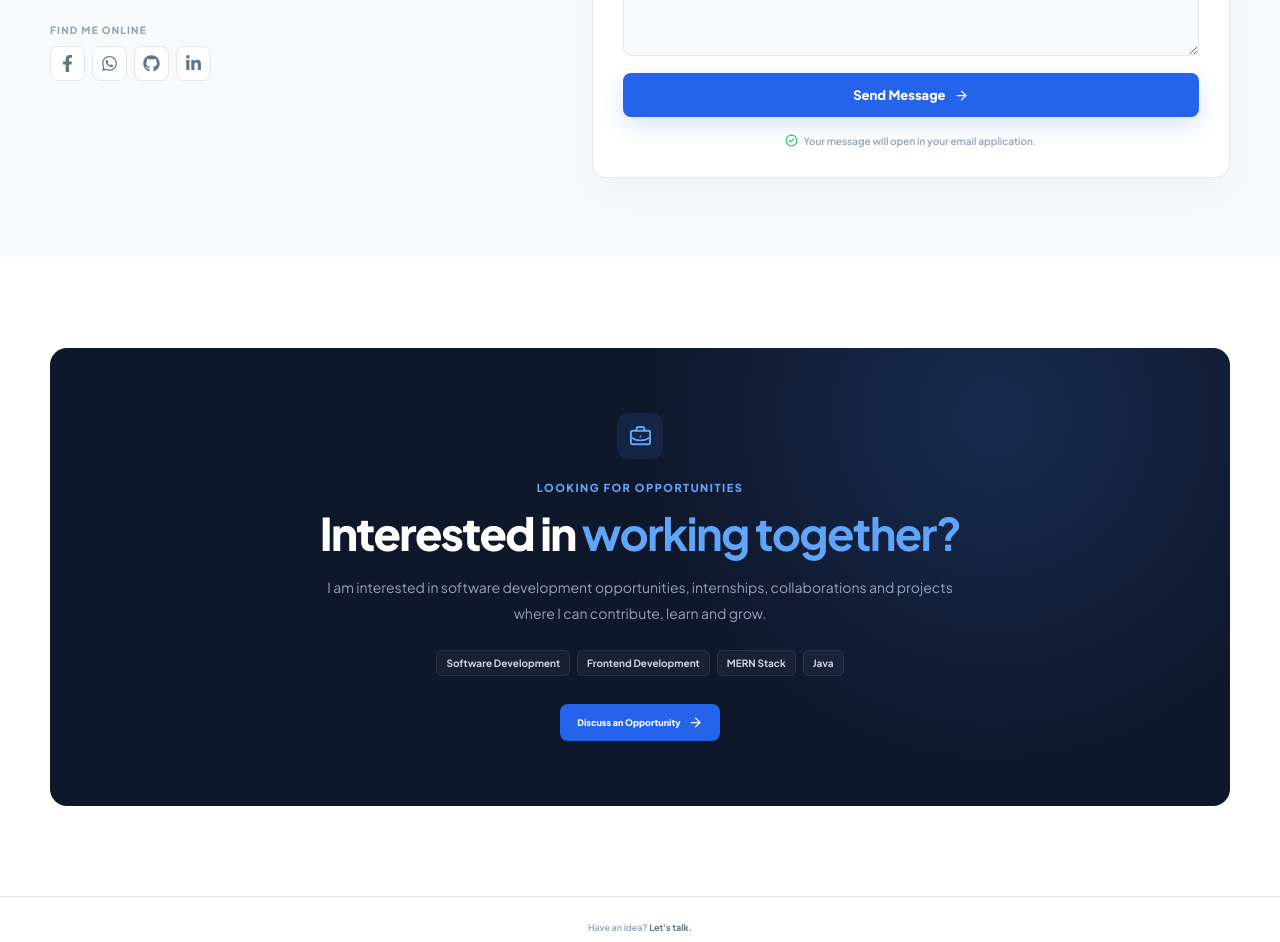
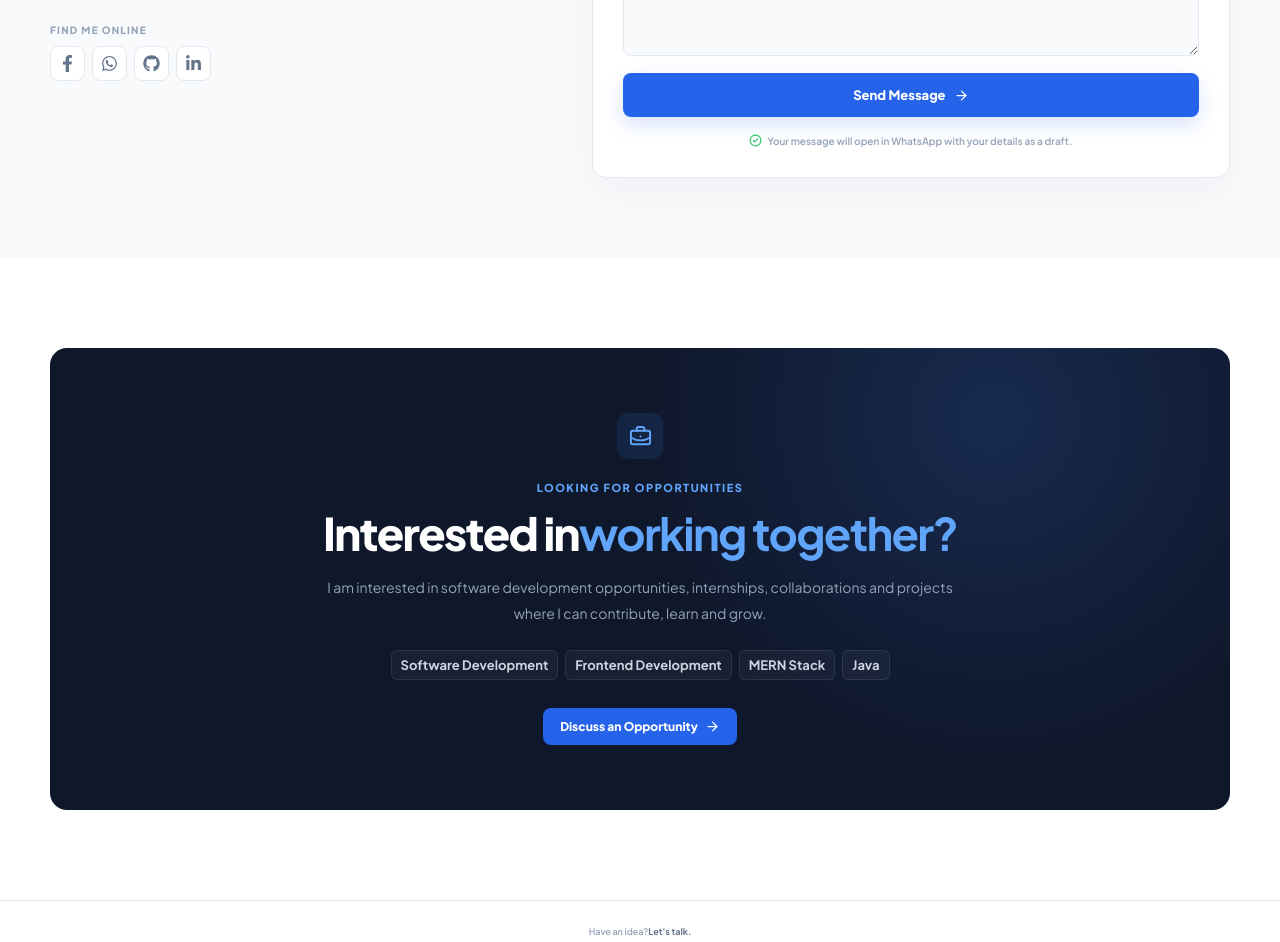
Before and after one commit to Krishna-MERN/My-Portfolio-2026-, a React (Vite) app: page /contact in a window 1280 px wide. Shown: the part 1060-2002 px from the top of the page. Built offline with nearby package versions, Linux system fonts and the light colour scheme.

Commit message:
Updated Blog Page and Updates page

```diff
--- a/src/pages/Contact.jsx
+++ b/src/pages/Contact.jsx
@@ -16,47 +16,112 @@ import {
 } from "react-icons/fa6";
 
 import {
-  // FaLinkedinIn,
   FaFacebookF,
   FaWhatsapp,
 } from "react-icons/fa";
 
 import "../styles/Contact.css";
 
+
 const Contact = () => {
+
+  // =========================================================
+  // WHATSAPP NUMBER
+  // Change this number whenever required.
+  // Country code included, without + or spaces.
+  // =========================================================
+
+  const whatsappNumber = "917985687221";
+
+
+  // =========================================================
+  // CONTACT FORM
+  // =========================================================
+
   const handleSubmit = (e) => {
+
     e.preventDefault();
 
     const form = e.target;
 
-    const name = form.name.value;
-    const email = form.email.value;
-    const subject = form.subject.value;
-    const message = form.message.value;
+    const name = form.name.value.trim();
+    const email = form.email.value.trim();
+    const subject = form.subject.value.trim();
+    const message = form.message.value.trim();
 
-    const mailSubject = encodeURIComponent(
-      subject || `Portfolio Contact from ${name}`
-    );
 
-    const mailBody = encodeURIComponent(
-      `Hello Krishna,
+    // =======================================================
+    // WHATSAPP MESSAGE
+    // =======================================================
+
+    const whatsappMessage = `Hello Krishna,
+
+I visited your portfolio and would like to get in touch with you.
 
 Name: ${name}
 Email: ${email}
+Subject: ${subject}
 
 Message:
 ${message}
 
 Regards,
-${name}`
+${name}`;
+
+
+    // =======================================================
+    // ENCODE MESSAGE
+    // =======================================================
+
+    const encodedMessage = encodeURIComponent(
+      whatsappMessage
     );
 
-    window.location.href =
-      `mailto:mail.kkshukla@gmail.com?subject=${mailSubject}&body=${mailBody}`;
+
+    // =======================================================
+    // WHATSAPP URL
+    // =======================================================
+
+    const whatsappURL =
+      `https://wa.me/${whatsappNumber}?text=${encodedMessage}`;
+
+
+    // =======================================================
+    // OPEN WHATSAPP
+    // =======================================================
+
+    window.open(
+      whatsappURL,
+      "_blank",
+      "noopener,noreferrer"
+    );
+
   };
+
+
+  // =========================================================
+  // OPPORTUNITY WHATSAPP
+  // =========================================================
+
+  const opportunityMessage =
+    `Hello Krishna,
+
+I visited your portfolio and would like to discuss a job opportunity with you.
+
+I would like to know more about your availability and experience.
+
+Thank you.`;
+
+
+  const opportunityWhatsAppURL =
+    `https://wa.me/${whatsappNumber}?text=${encodeURIComponent(
+      opportunityMessage
+    )}`;
+
 
   return (
     <main className="contact-page">
+
 
       {/* =====================================================
           HERO
@@ -69,20 +134,31 @@ ${name}`
           <div className="contact-hero-content">
 
             <span className="contact-eyebrow">
+
               <MessageCircle size={13} />
+
               GET IN TOUCH
+
             </span>
 
+
             <h1>
+
               Let's build
-              <span> something.</span>
+
+              <span>
+                 something.
+              </span>
+
             </h1>
+
 
             <p>
               Have a project idea, job opportunity, collaboration,
               or simply want to connect? Feel free to reach out.
               I would be happy to hear from you.
             </p>
+
 
             <div className="contact-availability">
 
@@ -101,6 +177,7 @@ ${name}`
       </section>
 
 
+
       {/* =====================================================
           CONTACT MAIN
       ===================================================== */}
@@ -110,6 +187,7 @@ ${name}`
         <div className="contact-container">
 
           <div className="contact-grid">
+
 
             {/* =================================================
                 LEFT INFORMATION
@@ -121,10 +199,17 @@ ${name}`
                 CONTACT INFORMATION
               </div>
 
+
               <h2>
+
                 Let's start a
-                <strong> conversation.</strong>
+
+                <strong>
+                   conversation.
+                </strong>
+
               </h2>
+
 
               <p className="contact-info-description">
                 Whether you're a recruiter, developer, startup,
@@ -133,7 +218,10 @@ ${name}`
               </p>
 
 
-              {/* Email */}
+
+              {/* =================================================
+                  EMAIL
+              ================================================= */}
 
               <a
                 href="mailto:mail.kkshukla@gmail.com"
@@ -141,18 +229,31 @@ ${name}`
               >
 
                 <div className="contact-info-icon">
+
                   <Mail size={17} />
+
                 </div>
 
+
                 <div>
-                  <span>Email</span>
-                  <strong>mail.kkshukla@gmail.com</strong>
+
+                  <span>
+                    Email
+                  </span>
+
+                  <strong>
+                    mail.kkshukla@gmail.com
+                  </strong>
+
                 </div>
 
               </a>
 
 
-              {/* Phone */}
+
+              {/* =================================================
+                  PHONE
+              ================================================= */}
 
               <a
                 href="tel:+917985687221"
@@ -160,50 +261,89 @@ ${name}`
               >
 
                 <div className="contact-info-icon">
+
                   <Phone size={17} />
+
                 </div>
 
+
                 <div>
-                  <span>Phone</span>
-                  <strong>+91  79856  87221</strong>
+
+                  <span>
+                    Phone
+                  </span>
+
+                  <strong>
+                    +91 79856 87221
+                  </strong>
+
                 </div>
 
               </a>
 
 
-              {/* Location */}
+
+              {/* =================================================
+                  LOCATION
+              ================================================= */}
 
               <div className="contact-info-card">
 
                 <div className="contact-info-icon">
+
                   <MapPin size={17} />
+
                 </div>
 
+
                 <div>
-                  <span>Location</span>
-                  <strong>New Delhi , India</strong>
+
+                  <span>
+                    Location
+                  </span>
+
+                  <strong>
+                    New Delhi, India
+                  </strong>
+
                 </div>
 
               </div>
 
 
-              {/* Availability */}
+
+              {/* =================================================
+                  AVAILABILITY
+              ================================================= */}
 
               <div className="contact-info-card">
 
                 <div className="contact-info-icon">
+
                   <Clock3 size={17} />
+
                 </div>
 
+
                 <div>
-                  <span>Availability</span>
-                  <strong>Open to opportunities</strong>
+
+                  <span>
+                    Availability
+                  </span>
+
+                  <strong>
+                    Open to opportunities
+                  </strong>
+
                 </div>
 
               </div>
 
 
-              {/* Social */}
+
+              {/* =================================================
+                  SOCIAL LINKS
+              ================================================= */}
 
               <div className="contact-social-section">
 
@@ -211,27 +351,43 @@ ${name}`
                   FIND ME ONLINE
                 </span>
 
+
                 <div className="contact-social-links">
+
+
+                  {/* Facebook */}
+
                   <a
                     href="https://www.facebook.com/YOUR-FACEBOOK-USERNAME"
                     target="_blank"
                     rel="noreferrer"
                     aria-label="Facebook"
                   >
+
                     <FaFacebookF size={17} />
+
                   </a>
 
 
+
                   {/* WhatsApp */}
+
                   <a
-    href="https://wa.me/917985687221?text=Hello%20Krishna,%20I%20visited%20your%20portfolio%20and%20would%20like%20to%20connect%20with%20you."
+                    href={`https://wa.me/${whatsappNumber}?text=${encodeURIComponent(
+                      "Hello Krishna, I visited your portfolio and would like to connect with you."
+                    )}`}
                     target="_blank"
                     rel="noreferrer"
                     aria-label="WhatsApp"
                   >
+
                     <FaWhatsapp size={17} />
+
                   </a>
 
+
+
+                  {/* GitHub */}
 
                   <a
                     href="https://github.com/"
@@ -239,8 +395,14 @@ ${name}`
                     rel="noreferrer"
                     aria-label="GitHub"
                   >
+
                     <FaGithub size={17} />
+
                   </a>
+
+
+
+                  {/* LinkedIn */}
 
                   <a
                     href="https://linkedin.com/"
@@ -248,8 +410,11 @@ ${name}`
                     rel="noreferrer"
                     aria-label="LinkedIn"
                   >
+
                     <FaLinkedinIn size={17} />
+
                   </a>
+
 
                 </div>
 
@@ -258,17 +423,22 @@ ${name}`
             </div>
 
 
+
             {/* =================================================
                 CONTACT FORM
             ================================================= */}
 
             <div className="contact-form-wrapper">
 
+
               <div className="contact-form-header">
 
                 <div className="contact-form-icon">
+
                   <Send size={18} />
+
                 </div>
+
 
                 <div>
 
@@ -285,12 +455,16 @@ ${name}`
               </div>
 
 
+
               <form
                 className="contact-form"
                 onSubmit={handleSubmit}
               >
 
-                {/* Name */}
+
+                {/* =================================================
+                    NAME
+                ================================================= */}
 
                 <div className="contact-form-group">
 
@@ -303,13 +477,17 @@ ${name}`
                     name="name"
                     type="text"
                     placeholder="Enter your name"
+                    autoComplete="name"
                     required
                   />
 
                 </div>
 
 
-                {/* Email */}
+
+                {/* =================================================
+                    EMAIL
+                ================================================= */}
 
                 <div className="contact-form-group">
 
@@ -322,13 +500,17 @@ ${name}`
                     name="email"
                     type="email"
                     placeholder="you@example.com"
+                    autoComplete="email"
                     required
                   />
 
                 </div>
 
 
-                {/* Subject */}
+
+                {/* =================================================
+                    SUBJECT
+                ================================================= */}
 
                 <div className="contact-form-group">
 
@@ -347,7 +529,10 @@ ${name}`
                 </div>
 
 
-                {/* Message */}
+
+                {/* =================================================
+                    MESSAGE
+                ================================================= */}
 
                 <div className="contact-form-group">
 
@@ -366,22 +551,37 @@ ${name}`
                 </div>
 
 
-                {/* Submit */}
+
+                {/* =================================================
+                    SUBMIT
+                ================================================= */}
 
                 <button
                   type="submit"
                   className="contact-submit-btn"
                 >
+
                   Send Message
+
                   <ArrowRight size={15} />
 
                 </button>
 
 
+
+                {/* =================================================
+                    FORM NOTE
+                ================================================= */}
+
                 <p className="contact-form-note">
+
                   <CheckCircle2 size={13} />
-                  Your message will open in your email application.
+
+                  Your message will open in WhatsApp with
+                  your details as a draft.
+
                 </p>
+
 
               </form>
 
@@ -394,6 +594,7 @@ ${name}`
       </section>
 
 
+
       {/* =====================================================
           OPPORTUNITY SECTION
       ===================================================== */}
@@ -404,18 +605,29 @@ ${name}`
 
           <div className="contact-opportunity-card">
 
+
             <div className="contact-opportunity-icon">
+
               <BriefcaseBusiness size={23} />
+
             </div>
+
 
             <span>
               LOOKING FOR OPPORTUNITIES
             </span>
 
+
             <h2>
+
               Interested in
-              <strong> working together?</strong>
+
+              <strong>
+                working together?
+              </strong>
+
             </h2>
+
 
             <p>
               I am interested in software development opportunities,
@@ -423,21 +635,39 @@ ${name}`
               contribute, learn and grow.
             </p>
 
+
             <div className="contact-opportunity-tags">
 
-              <span>Software Development</span>
-              <span>Frontend Development</span>
-              <span>MERN Stack</span>
-              <span>Java</span>
+              <span>
+                Software Development
+              </span>
+
+              <span>
+                Frontend Development
+              </span>
+
+              <span>
+                MERN Stack
+              </span>
+
+              <span>
+                Java
+              </span>
 
             </div>
 
+
             <a
-              href="mailto:your-email@gmail.com?subject=Job Opportunity"
+              href={opportunityWhatsAppURL}
+              target="_blank"
+              rel="noreferrer"
               className="contact-opportunity-btn"
             >
+
               Discuss an Opportunity
+
               <ArrowRight size={15} />
+
             </a>
 
           </div>
@@ -445,6 +675,7 @@ ${name}`
         </div>
 
       </section>
+
 
 
       {/* =====================================================
@@ -456,8 +687,13 @@ ${name}`
         <div className="contact-container">
 
           <p>
+
             Have an idea?
-            <strong> Let's talk.</strong>
+
+            <strong>
+              Let's talk.
+            </strong>
+
           </p>
 
         </div>
@@ -468,4 +704,5 @@ ${name}`
   );
 };
 
+
 export default Contact;
--- a/src/styles/Contact.css
+++ b/src/styles/Contact.css
@@ -695,7 +695,7 @@
 
   color: #cbd5e1;
 
-  font-size: 10px;
+  font-size: 13px;
 
   font-weight: 700;
 }
@@ -722,7 +722,7 @@
 
   color: #ffffff;
 
-  font-size: 9px;
+  font-size: 12px;
 
   font-weight: 800;
 
```
Lines whose indentation alone changed are shown as unchanged.
